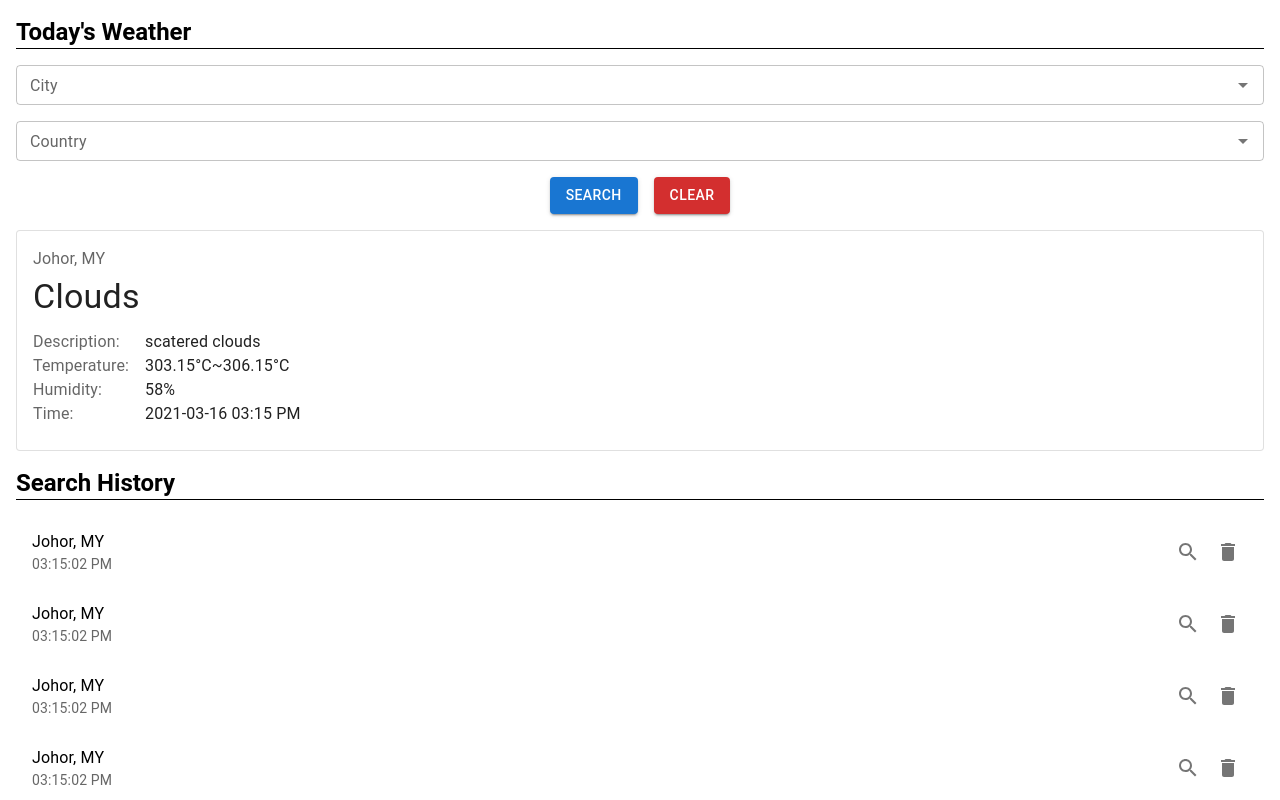
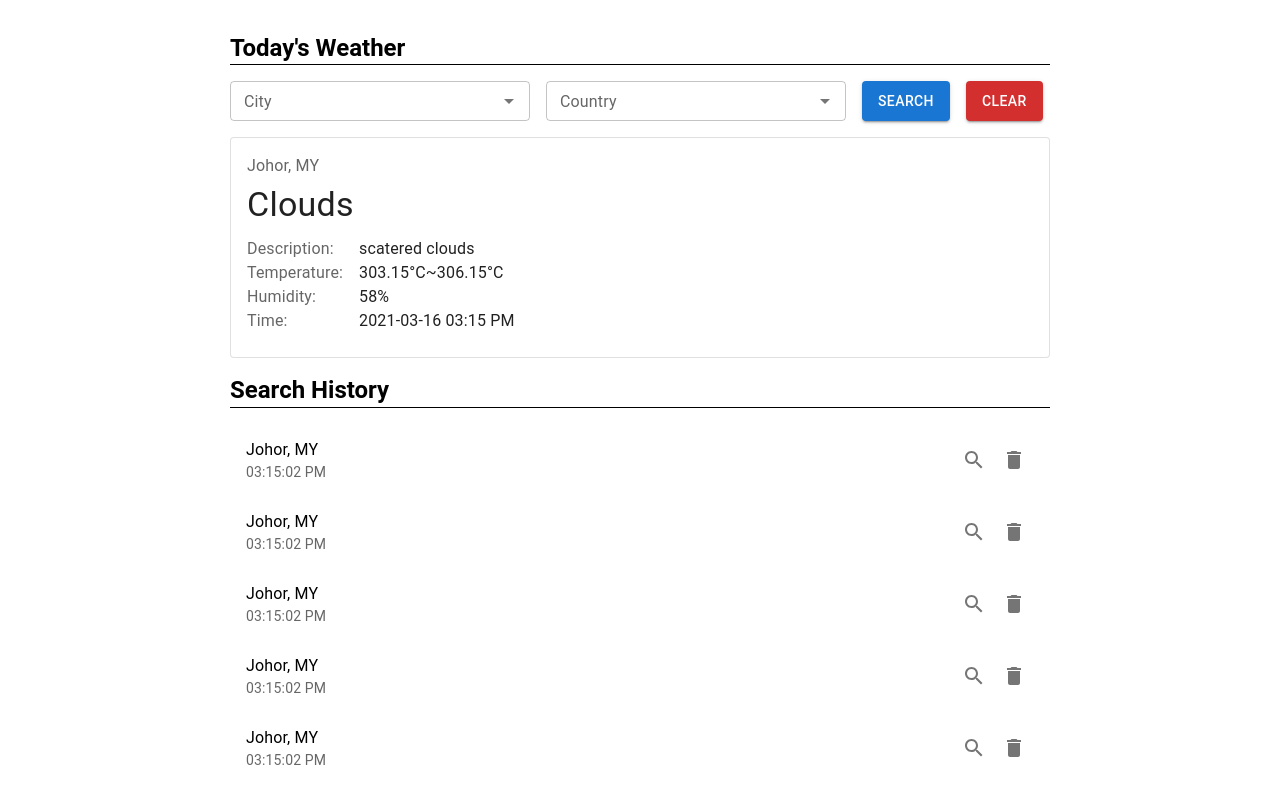
Before and after one commit to throuz/today-weather, a React (Vite) app: page / in a window 1280 px wide. Shown: the top 800 px of the page. Built offline with nearby package versions, Linux system fonts and the light colour scheme.

Commit message:
Complete RWD

```diff
--- a/src/App.jsx
+++ b/src/App.jsx
@@ -1,11 +1,12 @@
-import { Stack, Typography } from "@mui/material";
+import { Container, Stack, Typography } from "@mui/material";
 import Search from "./components/Search";
 import WeatherInformation from "./components/WeatherInformation";
 import SearchHistory from "./components/SearchHistory";
 
 const App = () => {
   return (
-    <Stack className="App" spacing={2} sx={{ p: 2 }}>
+    <Container maxWidth="md">
+      <Stack className="App" spacing={2} sx={{ px: 2, py: 4 }}>
         <Typography variant="h5" sx={{ fontWeight: "bold", borderBottom: 1 }}>
           Today's Weather
         </Typography>
@@ -16,6 +17,7 @@ const App = () => {
         </Typography>
         <SearchHistory />
       </Stack>
+    </Container>
   );
 };
 
--- a/src/components/Search.jsx
+++ b/src/components/Search.jsx
@@ -131,17 +131,21 @@ const top100Films = [
 
 const Search = () => {
   return (
-    <Box className="Search">
+    <Stack
+      className="Search"
+      direction={{ xs: "column", sm: "column", md: "row" }}
+      spacing={2}
+    >
       <Autocomplete
         size={"small"}
         options={top100Films}
-        sx={{ mb: 2 }}
+        sx={{ width: { md: 300 } }}
         renderInput={(params) => <TextField {...params} label="City" />}
       />
       <Autocomplete
         size={"small"}
         options={top100Films}
-        sx={{ mb: 2 }}
+        sx={{ width: { md: 300 } }}
         renderInput={(params) => <TextField {...params} label="Country" />}
       />
       <Stack direction="row" justifyContent="center" spacing={2}>
@@ -150,7 +154,7 @@ const Search = () => {
           Clear
         </Button>
       </Stack>
-    </Box>
+    </Stack>
   );
 };
 
```
Lines whose indentation alone changed are shown as unchanged.
